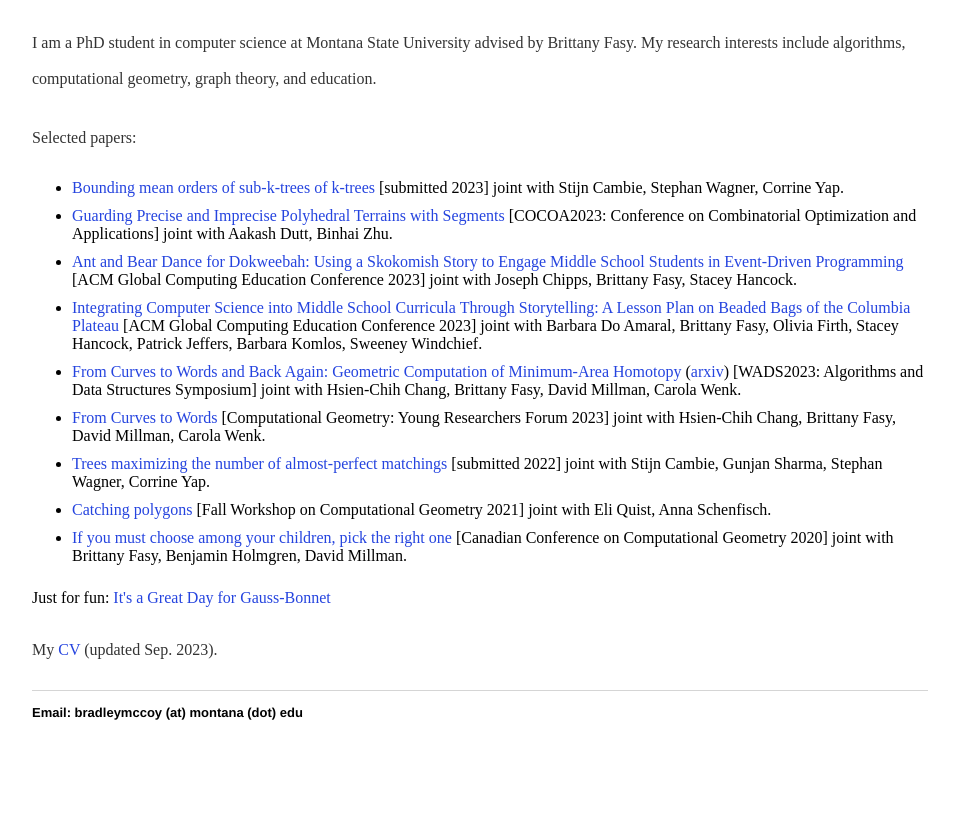
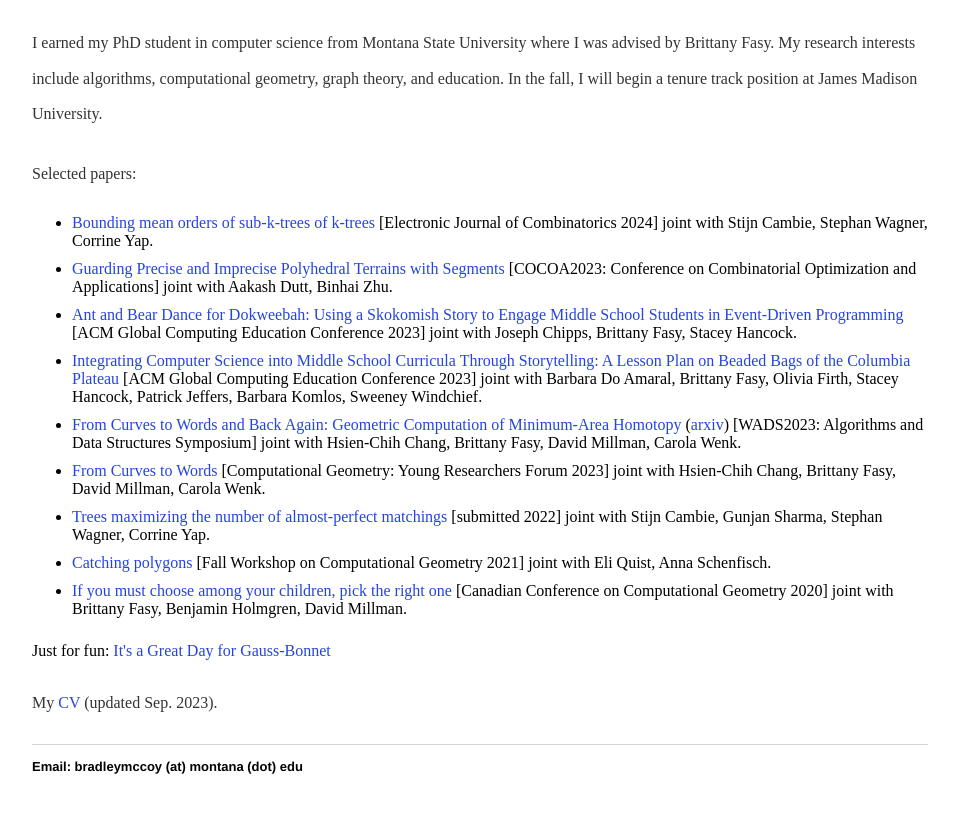
Before and after one commit to Brad-A-M/Brad-A-M.github.io, a Jekyll site: the page built from index.html, in a window 1280 px wide, cut to the strip 421-1257 px from the top of the page. Shown: the top 813 px of the strip, without its empty margins (160-1119 px from the left). Built offline with Jekyll 4.4.1, drawn with Linux system fonts in a browser that asks for light colours; before the commit the page ends 1204 px from its top, so only the background shows below that.

Commit message:
Update index.html

```diff
--- a/index.html
+++ b/index.html
@@ -10,14 +10,15 @@ title: Bradley McCoy
 	</div>
 
 	<p> <font size="3">
-		I am a PhD student in computer science at Montana State University advised by Brittany Fasy.
-	My research interests include algorithms, computational geometry, graph theory, and education.
+		I earned my PhD student in computer science from Montana State University where I was advised by Brittany Fasy.
+	My research interests include algorithms, computational geometry, graph theory, and education. In the fall,
+	I will begin a tenure track position at James Madison University.
 	</p>
 
 	<p><font size="3">
 		Selected papers:
 	<ul>
-		<li><a href="https://arxiv.org/abs/2309.16545"> Bounding mean orders of sub-k-trees of k-trees</a> [submitted 2023] joint with Stijn Cambie, Stephan Wagner, Corrine Yap.</li>
+		<li><a href="https://www.combinatorics.org/ojs/index.php/eljc/article/view/v31i1p62"> Bounding mean orders of sub-k-trees of k-trees</a> [Electronic Journal of Combinatorics 2024] joint with Stijn Cambie, Stephan Wagner, Corrine Yap.</li>
 		<li> <a href="https://link.springer.com/chapter/10.1007/978-3-031-49614-1_24"> Guarding Precise and Imprecise Polyhedral Terrains with Segments</a> [COCOA2023: Conference on Combinatorial Optimization and Applications] joint with Aakash Dutt, Binhai Zhu.</li>
 		<li> <a href="https://dl.acm.org/doi/10.1145/3576882.3617920"> Ant and Bear Dance for Dokweebah: Using a Skokomish Story to Engage Middle School Students in Event-Driven Programming</a> [ACM Global Computing
 Education Conference 2023] joint with Joseph Chipps, Brittany Fasy, Stacey Hancock.</li>
```
